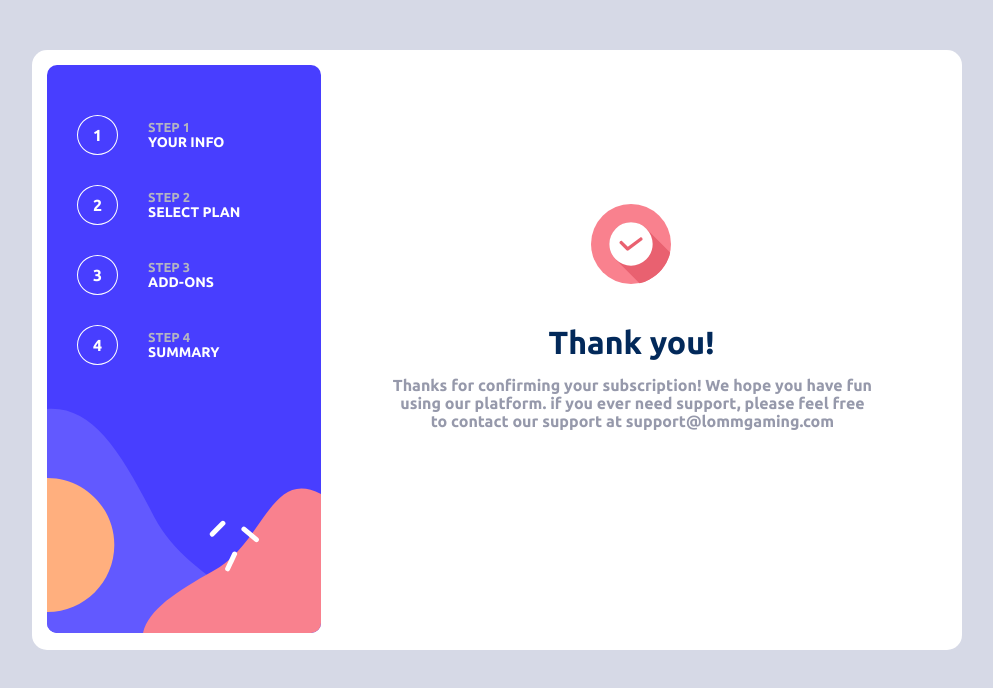
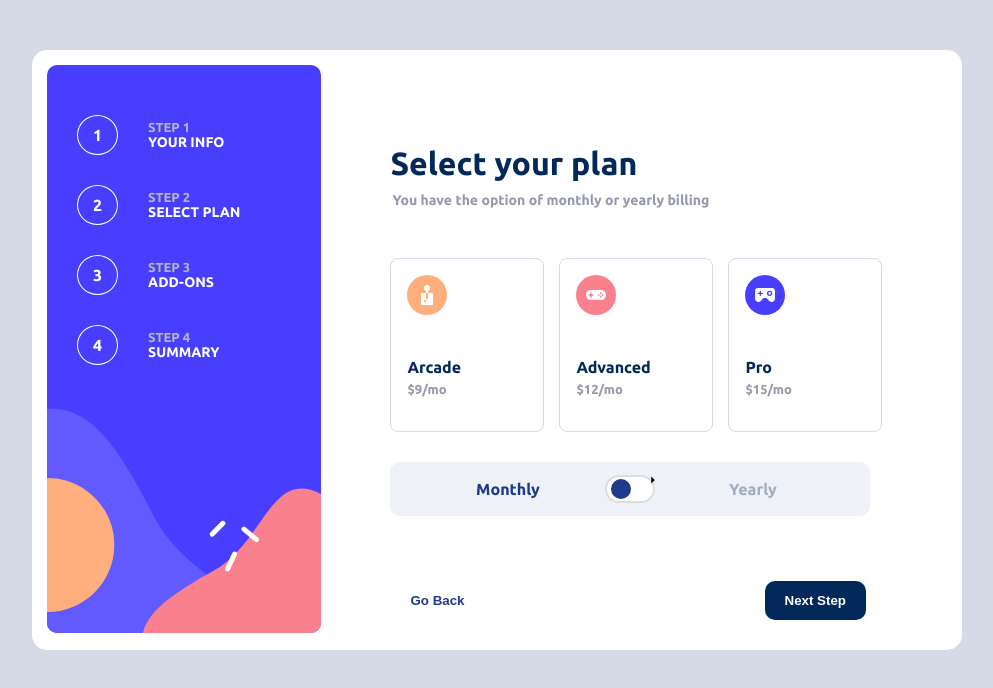
Before and after one commit to somaleyo/State, a React (Vite) app: page / in a window 1280 px wide. Shown: the top 688 px of the page, without its empty margins (276-1269 px from the left). Built offline with nearby package versions, Linux system fonts and the light colour scheme.

Commit message:
box active

```diff
--- a/src/App.jsx
+++ b/src/App.jsx
@@ -46,10 +46,10 @@ function App() {
       </div>
       <div className="rightside">
         {/* <Info/> */}
-        {/* <Plan/> */}
+        <Plan/>
         {/* <Addon/> */}
         {/* <Summary/> */}
-        <Merci/>
+        {/* <Merci/> */}
       </div>
 
     </div>
--- a/src/Components/Plan/plan.css
+++ b/src/Components/Plan/plan.css
@@ -5,6 +5,56 @@
     border: 1px solid gray;
     border-radius: 12px;
 
+}
+.box {
+  cursor: pointer;
+  border: 1px solid #d6d9e6;
+  border-radius: 8px;
+  padding: 16px;
+  transition: all 0.3s ease;
+}
+
+/* Style pour la boîte sélectionnée */
+.box.selected {
+  border-color: #483EFF;
+  background-color: #F8F9FF;
+}
+
+/* Style au survol (hover) */
+.box:hover {
+  border-color: #483EFF;
+}
+
+/* Style pour l'icône et le texte */
+.icon {
+  width: 40px;
+  height: 40px;
+  margin-bottom: 40px;
+}
+
+h5 {
+  margin: 0;
+  margin-bottom: 6px;
+  color: #022959;
+  font-weight: 700;
+}
+
+.pricing {
+  color: #9699AA;
+  margin: 0;
+}
+
+.bonus {
+  color: #022959;
+  margin-top: 6px;
+  font-size: 12px;
+}
+
+/* Style pour le conteneur des plans */
+.billing-container {
+  display: flex;
+  gap: 18px;
+  margin: 30px 0;
 }
 .billing-container{
     display: flex;
--- a/src/Components/Plan/plan.jsx
+++ b/src/Components/Plan/plan.jsx
@@ -6,6 +6,8 @@ import pro from '/src/assets/images/pro.svg'
 
 export default function Plan(props) {
     const [isYearly, setIsYearly] = useState(false);
+    // État pour suivre le plan sélectionné: null, 'arcade', 'advanced', ou 'pro'
+    const [selectedPlan, setSelectedPlan] = useState(null);
 
     const handleToggleChange = () => {
         setIsYearly(!isYearly);
@@ -19,26 +21,52 @@ export default function Plan(props) {
         setIsYearly(true);
     };
 
+    // Fonction pour gérer la sélection d'un plan
+    const handlePlanSelection = (plan) => {
+        setSelectedPlan(plan);
+    };
+
+    // Calculer les prix en fonction du billing cycle (mensuel ou annuel)
+    const getPriceDisplay = (monthlyPrice) => {
+        if (isYearly) {
+            const yearlyPrice = monthlyPrice * 10; // Par exemple, 10 mois pour le prix de 12
+            return `$${yearlyPrice}/yr`;
+        }
+        return `$${monthlyPrice}/mo`;
+    };
+
     return(
         <>
             <h1>Select your plan</h1>
             <h6>You have the option of monthly or yearly billing</h6>
 
             <div className="billing-container">
-                <div className="arcade box">
+                <div
+                    className={`arcade box ${selectedPlan === 'arcade' ? 'selected' : ''}`}
+                    onClick={() => handlePlanSelection('arcade')}
+                >
                     <img src={arcade} alt="" className="icon" />
                     <h5>Arcade</h5>
-                    <p className='pricing'>${props.prix} </p>
+                    <p className='pricing'>{getPriceDisplay(9)}</p>
+                    {isYearly && <p className="bonus">2 months free</p>}
                 </div>
-                <div className="advanced box">
+                <div
+                    className={`advanced box ${selectedPlan === 'advanced' ? 'selected' : ''}`}
+                    onClick={() => handlePlanSelection('advanced')}
+                >
                     <img src={advanced} alt="" className="icon" />
                     <h5>Advanced</h5>
-                    <p className='pricing'>${props.prix} </p>
+                    <p className='pricing'>{getPriceDisplay(12)}</p>
+                    {isYearly && <p className="bonus">2 months free</p>}
                 </div>
-                <div className="pro box">
+                <div
+                    className={`pro box ${selectedPlan === 'pro' ? 'selected' : ''}`}
+                    onClick={() => handlePlanSelection('pro')}
+                >
                     <img src={pro} alt="" className="icon" />
                     <h5>Pro</h5>
-                    <p className='pricing'>${props.prix} </p>
+                    <p className='pricing'>{getPriceDisplay(15)}</p>
+                    {isYearly && <p className="bonus">2 months free</p>}
                 </div>
             </div>
             <div className="toggle-container-wrapper">
@@ -81,7 +109,14 @@ export default function Plan(props) {
             <button className="btn btn-back">
                 Go Back
             </button>
-            <button className="btn btn-next">
+            <button
+                className="btn btn-next"
+                onClick={() => {
+                    if (selectedPlan && props.onNext) {
+                        props.onNext(selectedPlan, isYearly);
+                    }
+                }}
+            >
                 Next Step
             </button>
         </>
```
